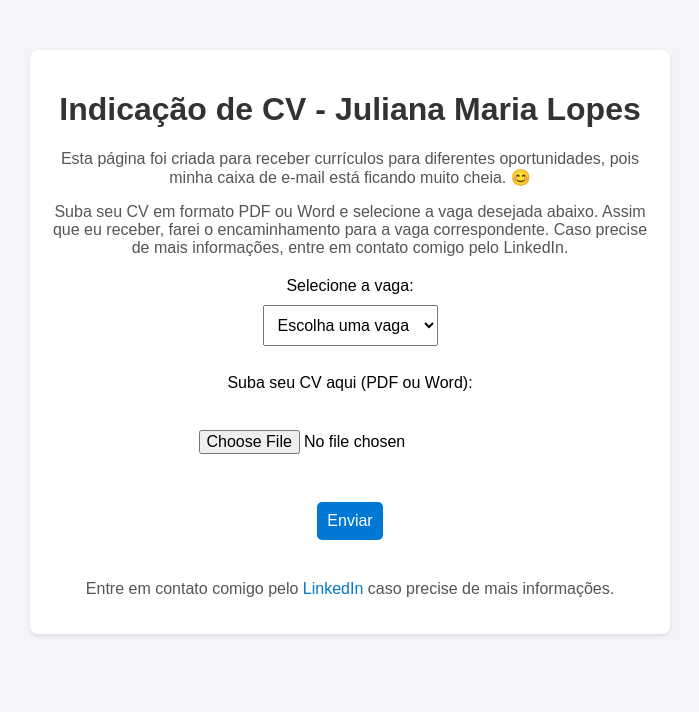
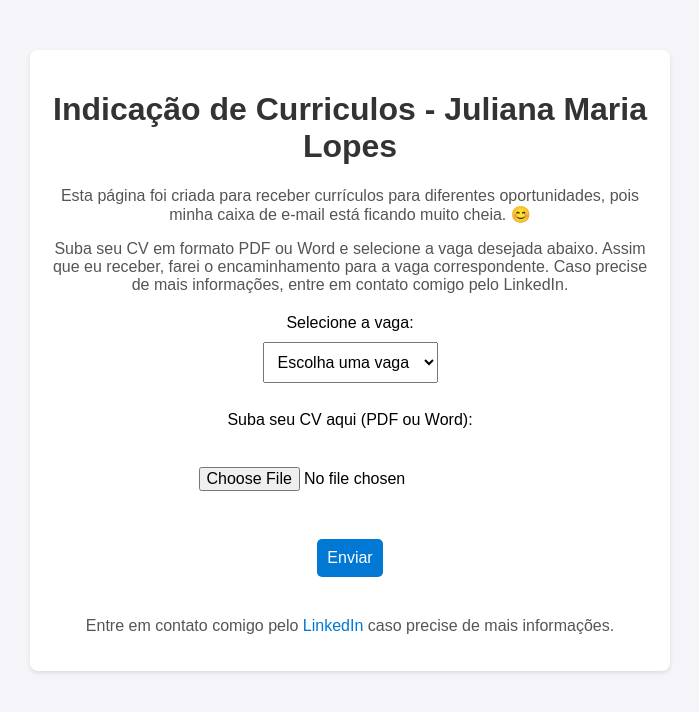
Before and after one commit to julianamarialopes/upload-cv, a plain HTML site: page index.html in a window 1280 px wide. Shown: the whole page, without its empty margins (290-989 px from the left). Drawn offline with Linux system fonts and the light colour scheme.

Commit message:
Update index.html

```diff
--- a/index.html
+++ b/index.html
@@ -3,7 +3,7 @@
 <head>
   <meta charset="UTF-8">
   <meta name="viewport" content="width=device-width, initial-scale=1.0">
-  <title>Indicação de curriculos - Juliana Maria Lopes</title>
+  <title>Indicação de Curriculos - Juliana Maria Lopes</title>
   <style>
     body {
       font-family: Arial, sans-serif;
@@ -71,7 +71,7 @@
 </head>
 <body>
   <div class="container">
-    <h1>Indicação de CV - Juliana Maria Lopes</h1>
+    <h1>Indicação de Curriculos - Juliana Maria Lopes</h1>
     <p>
       Esta página foi criada para receber currículos para diferentes oportunidades, pois minha caixa de e-mail está ficando muito cheia. 😊
     </p>
```
